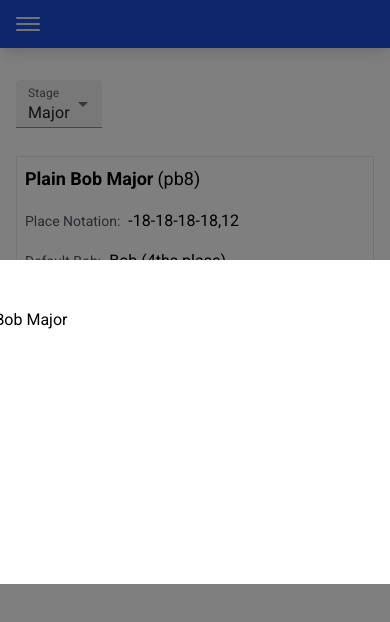
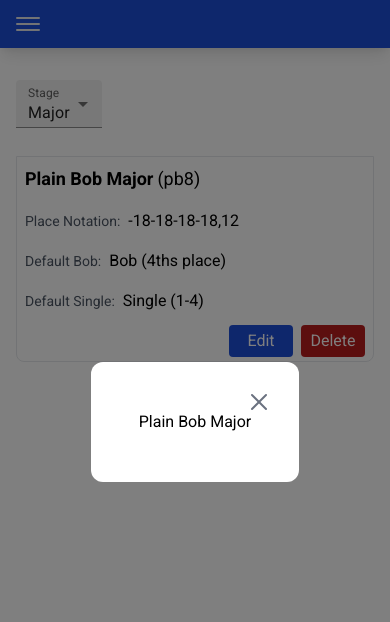
Before and after one commit to chrisjfield/CompositionProver, a React (Create React App) app: page /methods in a window 390 px wide. Both pictures are taken after a click on the button "Edit". Shown: the top 622 px of the page. Built offline with nearby package versions, Linux system fonts and the light colour scheme.

Commit message:
remove min width + height for modals, add margin around the edges for small screens, simplify return

```diff
--- a/src/components/Modals/ModalsWrapper.tsx
+++ b/src/components/Modals/ModalsWrapper.tsx
@@ -8,30 +8,30 @@ const ModalsWrapper = ({
     onClose();
   };
 
-  return isOpen ? (
-    (
-      <div className="fixed w-full h-full inset-0 flex justify-center items-center z-30">
+  if (!isOpen) return null;
+
+  return (
+    <div className="fixed inset-0 z-30 flex items-center justify-center w-full h-full">
       <div
         role={hideCloseIcon ? undefined : 'button'}
         aria-label="close"
         tabIndex={hideCloseIcon ? undefined : 0}
         onClick={hideCloseIcon ? undefined : dismissModal}
         onKeyUp={hideCloseIcon ? undefined : () => {}}
-          className="absolute inset-0 w-full h-full bg-black opacity-50 cursor-default z-30"
+        className="absolute inset-0 z-30 w-full h-full bg-black opacity-50 cursor-default"
       />
-        <div className="modal-dimensions relative rounded-xl bg-white p-12 z-30">
+      <div className="relative z-30 p-12 mx-4 bg-white rounded-xl">
         {!hideCloseIcon
           && (
           <button type="button" onClick={dismissModal} className="absolute top-0 right-0 m-6">
             <span className="sr-only">Close</span>
-            <CloseIcon className="text-gray-500 w-8 h-8" />
+            <CloseIcon className="w-8 h-8 text-gray-500" />
           </button>
           )}
         {children}
       </div>
     </div>
-    )
-  ) : null;
+  );
 };
 
 export default ModalsWrapper;
--- a/src/index.css
+++ b/src/index.css
@@ -5,11 +5,6 @@
 body {
   margin: 0;
   font-family: 'Roboto';
-}
-
-.modal-dimensions {
-  min-width: 576px;
-  min-height: 324px;
 }
 
 .method-card--button .method-card--button-label {
```
Lines whose indentation alone changed are shown as unchanged.
